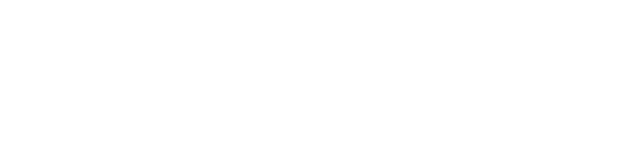
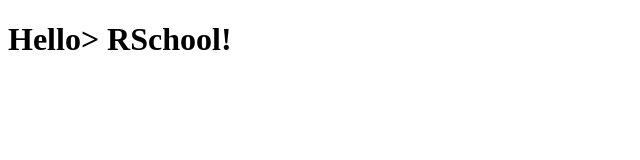
Before and after one commit to ZergSS/rsschool-cv, a plain HTML site: page index.html in a window 1280 px wide. Shown: the whole page, without its empty margins (0-640 px from the left). Drawn offline with Linux system fonts and the light colour scheme.

Commit message:
fix: fixed html, readme

```diff
--- a/index.html
+++ b/index.html
@@ -2,11 +2,9 @@
 <html lang="ru">
 <head>
     <meta charset="UTF-8">
-    <meta http-equiv="X-UA-Compatible" content="IE=edge">
-    <meta name="viewport" content="width=device-width, initial-scale=1.0">
     <title>MyCV</title>
 </head>
 <body>
-
+    <h1>Hello> RSchool!</h1>
 </body>
 </html>
```
Also changed, not shown: 1 other file.
